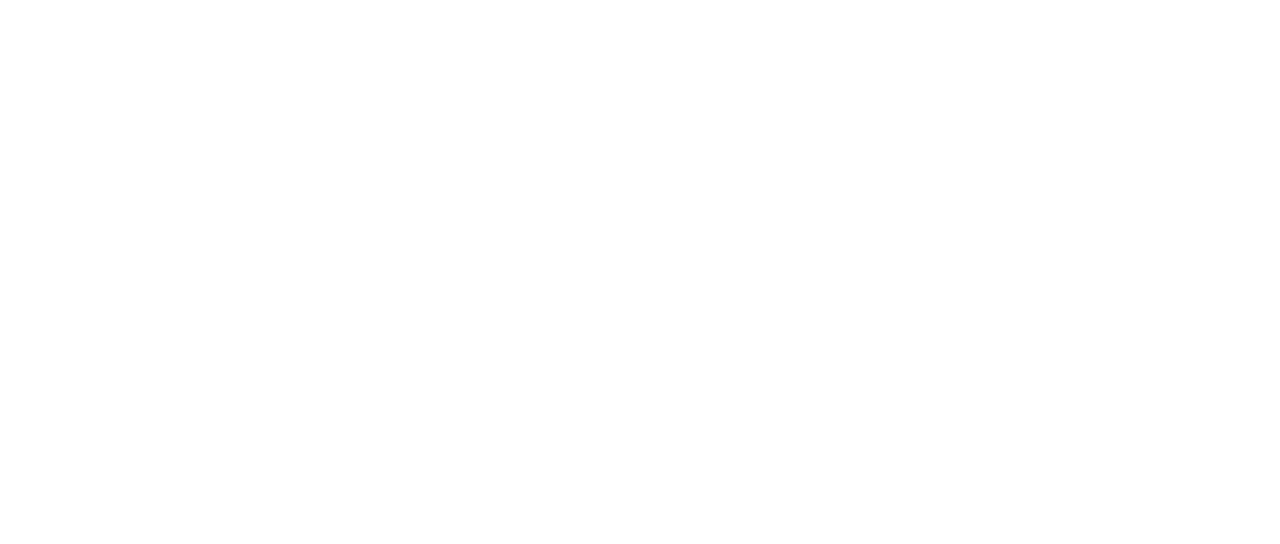
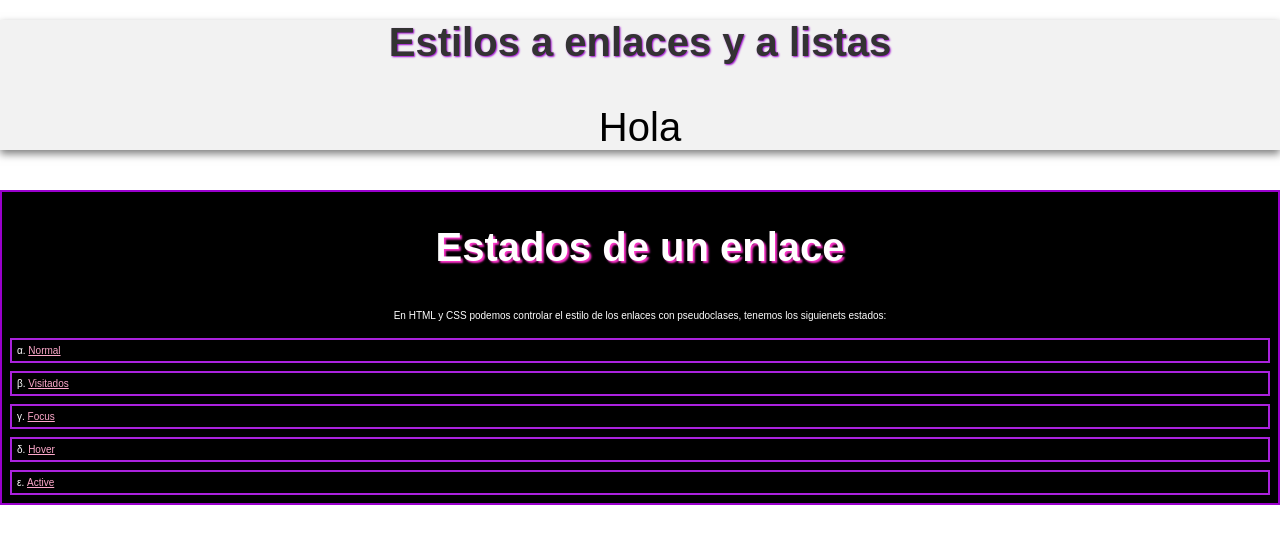
Before and after one commit to kevinDev-alt/TAREAS-PW1-2027, a plain HTML site: page TAREA_12/index.html in a window 1280 px wide. Drawn offline with Linux system fonts and the light colour scheme.

Commit message:
TAREA_12 Terminada

```diff
--- a/TAREA_12/CSS/styles.css
+++ b/TAREA_12/CSS/styles.css
@@ -0,0 +1,88 @@
+html{
+    font-size: 10px;
+}
+body{
+    padding: 0;
+    margin: 0;
+    font-family: Arial, sans-serif;
+    font-size: 1em;
+}
+
+/*Despues del body se deben de poner estos estilos*/
+a:link{/*actua cuando se visita por primera vez */
+    color: #FAC;
+    text-decoration: none;
+    text-decoration: underline;
+}
+
+a:visited{/*actua cuando se visita por segunda vez */
+    color: #F3C;
+    text-decoration: line-through;
+}
+
+a:focus{/*actua cuando se hace click en el enlace */
+    background-color: #F3CC;
+    color:#fff;
+    border: 2px solid #90CC;
+    text-decoration: none;
+}
+
+a:hover{/*actua cuando se pasa el mouse por encima */
+    color: #ccc;
+    text-decoration: none;
+}
+
+a:active{/*actua cuando se hace click en el enlace */
+    font-family: "Impact";
+    color: #FFF;
+    text-decoration: none;
+}
+
+#encabezado{
+    background-color: #f2f2f2;
+    box-shadow: 0 4px 8px rgba(0, 0, 0, 0.5);
+    text-align: center;
+    font-size: 2em; /*20px*/
+}
+
+#encabezado h1{
+    text-shadow: 1px 1px 2px #90C;
+    color: #333;
+    font-size: 36px;
+    margin: 20px 0;
+    font-size: 2em
+}
+
+#encabezado p{
+    font-size: 2em;
+}
+
+.contenedor-enlaces{
+    border: 2px solid #90C;
+    background-color: #000;
+    color: #fff;
+}
+
+.enlaces h2{
+    text-shadow: 2px 2px 2px #F3C;
+    text-align: center;
+    font-size: 4rem;
+}
+
+.enlaces p{
+    text-align: center;
+    padding:7px;
+}
+
+.enlaces ul{
+    padding: 0;
+    margin: 0;
+    list-style-type: none; /*none, disc, decimal square, lower-alpha, lower-roman lower-latin lower-greek al igual que en upper*/
+}
+.enlaces ul li{
+    border: 0.2rem solid #A2D;
+    margin: 0.8rem;
+    padding: 5px;
+    list-style-type:lower-greek;/*disc, decimal square, lower-alpha, lower-roman lower-latin lower-greek al igual que en upper*/
+    list-style-position: inside;/*outside, inside*/
+}
--- a/TAREA_12/index.html
+++ b/TAREA_12/index.html
@@ -8,6 +8,22 @@
     <link rel="stylesheet" href="CSS/styles.css">
 </head>
 <body>
-
+    <header id="encabezado">
+        <h1>Estilos a enlaces y a listas</h1>
+        <p>Hola</p>
+    </header>
+    <section class="contenedor-enlaces">
+        <article class="enlaces">
+            <h2>Estados de un enlace</h2>
+            <p>En HTML y CSS podemos controlar el estilo de los enlaces con pseudoclases, tenemos los siguienets estados:</p>
+            <ul >
+                <li><a href="https://www.canva.com/">Normal</a></li>
+                <li><a href="https://www.google.com/">Visitados</a></li>
+                <li><a href="#">Focus</a></li>
+                <li><a href="#">Hover</a></li>
+                <li><a href="https://www.youtube.com/">Active</a></li>
+            </ul>
+        </article>
+    </section>
 </body>
 </html>
```
